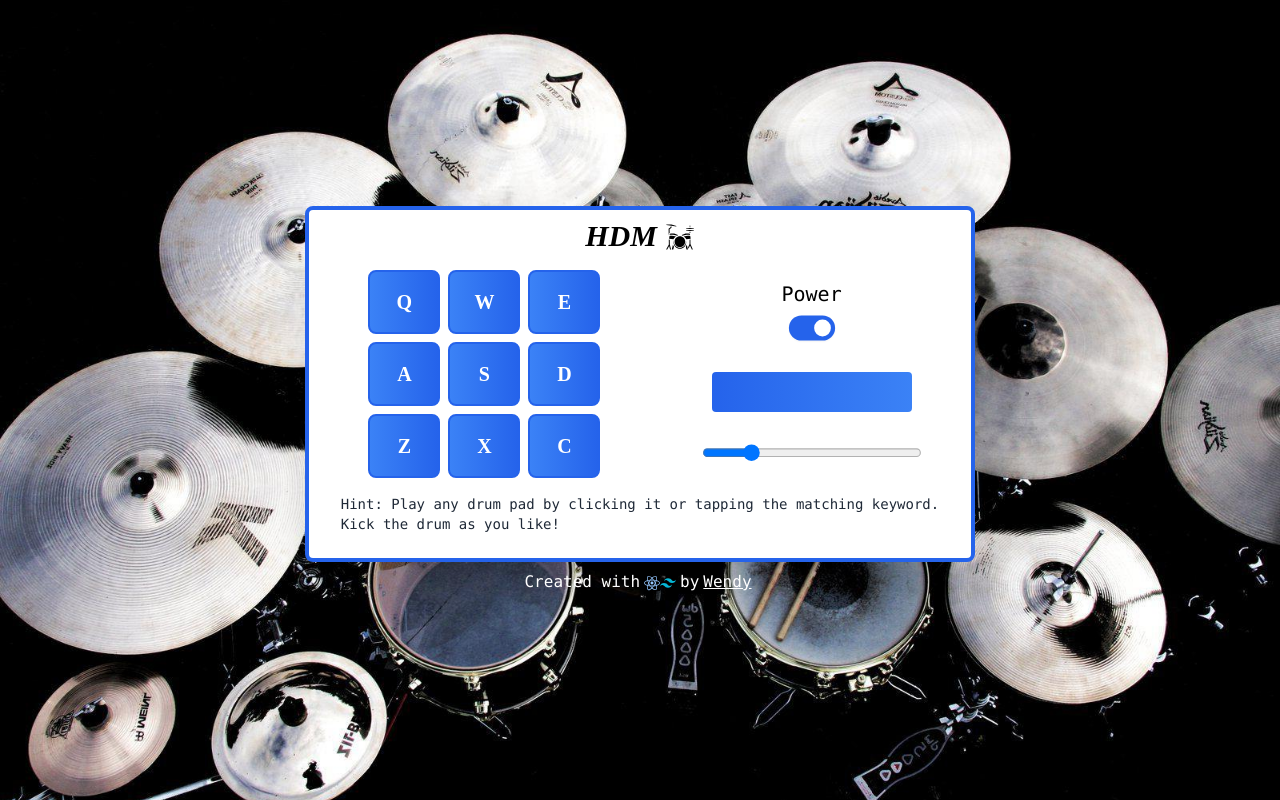
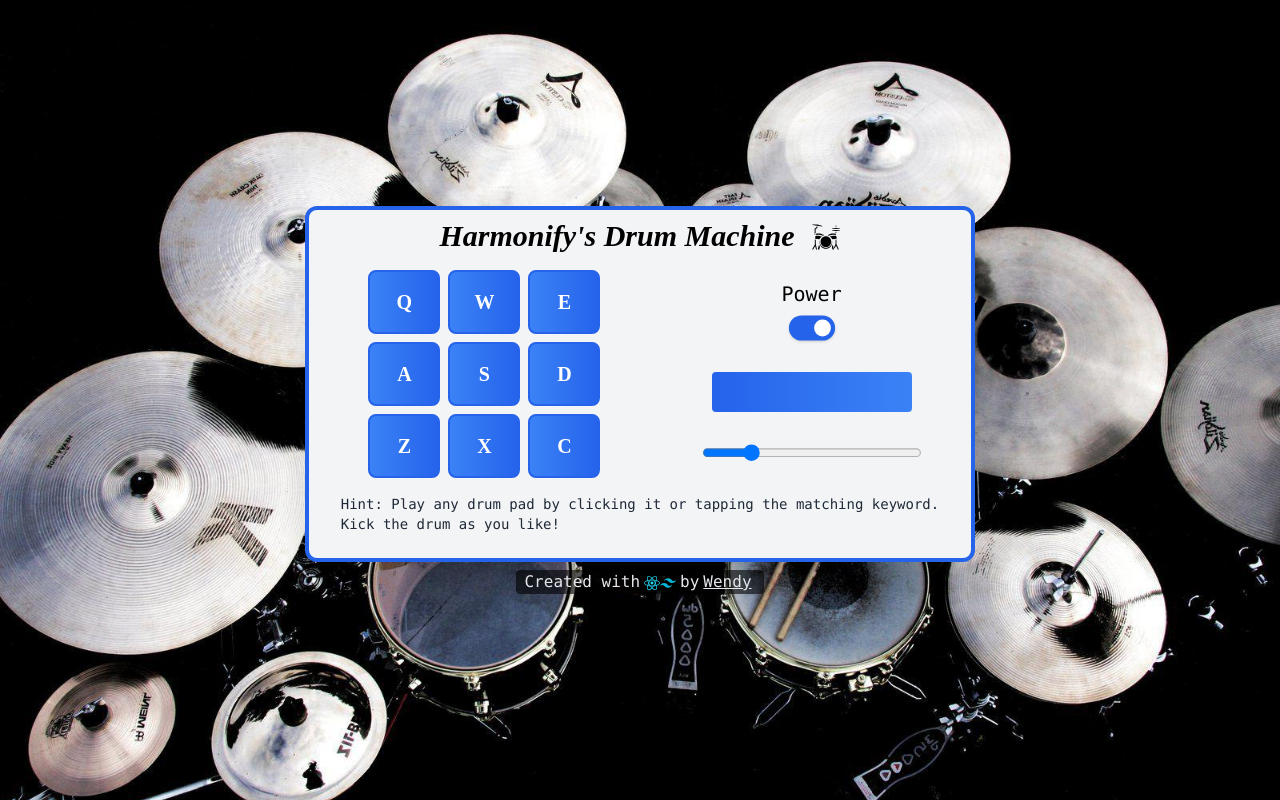
Before and after one commit to harmonify/drum-machine, a React (Create React App) app: page / in a window 1280 px wide. Built offline with nearby package versions, Linux system fonts and the light colour scheme.

Commit message:
UI updates & cleanup

```diff
--- a/src/components/CreditBox.jsx
+++ b/src/components/CreditBox.jsx
@@ -2,9 +2,9 @@ import { SiReact } from 'react-icons/si';
 import { SiTailwindcss } from 'react-icons/si';
 
 export const CreditBox = () => (
-  <address className="font-mono not-italic text-white">
+  <address className="font-mono not-italic text-gray-200 bg-black bg-opacity-60 rounded px-2">
     Created with
-    <SiReact className="inline-block ml-1 bg-black text-blue-300" />
+    <SiReact className="inline-block ml-1 bg-black text-cyan-400" />
     <SiTailwindcss className="inline-block mr-1 text-cyan-500" />
     by
     <a href="https://github.com/harmonify" className="inline mx-1 underline" rel="author">Wendy</a>
--- a/src/components/DisplayLabel.jsx
+++ b/src/components/DisplayLabel.jsx
@@ -4,7 +4,10 @@ export function DisplayLabel() {
   const [state] = useGlobalState();
 
   return (
-    <div className="flex justify-center items-center min-w-40 min-h-8 bg-gradient-to-r from-blue-600 to-blue-500 rounded font-mono text-xl text-white" id="display">
+    <div
+      className="flex justify-center items-center min-w-40 min-h-8 bg-gradient-to-r from-blue-600 to-blue-500 rounded font-mono text-xl text-white"
+      id="display"
+    >
       {state.display}
     </div>
   )
--- a/src/components/DrumMachine.jsx
+++ b/src/components/DrumMachine.jsx
@@ -6,9 +6,12 @@ import { GiDrumKit } from 'react-icons/gi';
 
 export function DrumMachine() {
   return (
-    <div className="drum-machine bg-white rounded-lg px-8 pt-2 pb-6 space-y-4 border-4 border-blue-600 shadow-2xl">
+    <div
+      className="bg-gray-100 rounded-xl px-8 pt-2 pb-6 space-y-4 border-4 border-blue-600 shadow-2xl"
+      id="drum-machine"
+    >
       <div className="header flex justify-center items-center italic font-bold text-3xl">
-        <em className="mr-2">HDM</em>
+        <em className="mr-4">Harmonify&apos;s Drum Machine</em>
         <GiDrumKit />
       </div>
       <div className="flex justify-around space-x-14">
--- a/src/components/PowerButton.jsx
+++ b/src/components/PowerButton.jsx
@@ -20,7 +20,7 @@ export function PowerButton() {
           onChange={handleChange}
           className={`${
             state.power ? 'bg-blue-600' : 'bg-gray-200'
-          } relative inline-flex shadow-sm items-center scale-105 transform h-6 rounded-full w-11 transition-colors focus:outline-none focus:ring-2 focus:ring-offset-2 focus:ring-indigo-500`}
+          } relative inline-flex shadow items-center scale-105 transform h-6 rounded-full w-11 transition-colors hover:ring-2 focus:outline-none focus:ring-2 focus:ring-offset-2 focus:ring-indigo-500`}
         >
           <span
             className={`${
--- a/src/components/VolumeRange.jsx
+++ b/src/components/VolumeRange.jsx
@@ -20,7 +20,6 @@ export function VolumeRange() {
       <input
         type="range"
         className="bg-blue-500 w-full"
-        id=""
         min="0"
         max="100"
         value={state.volume}
```
